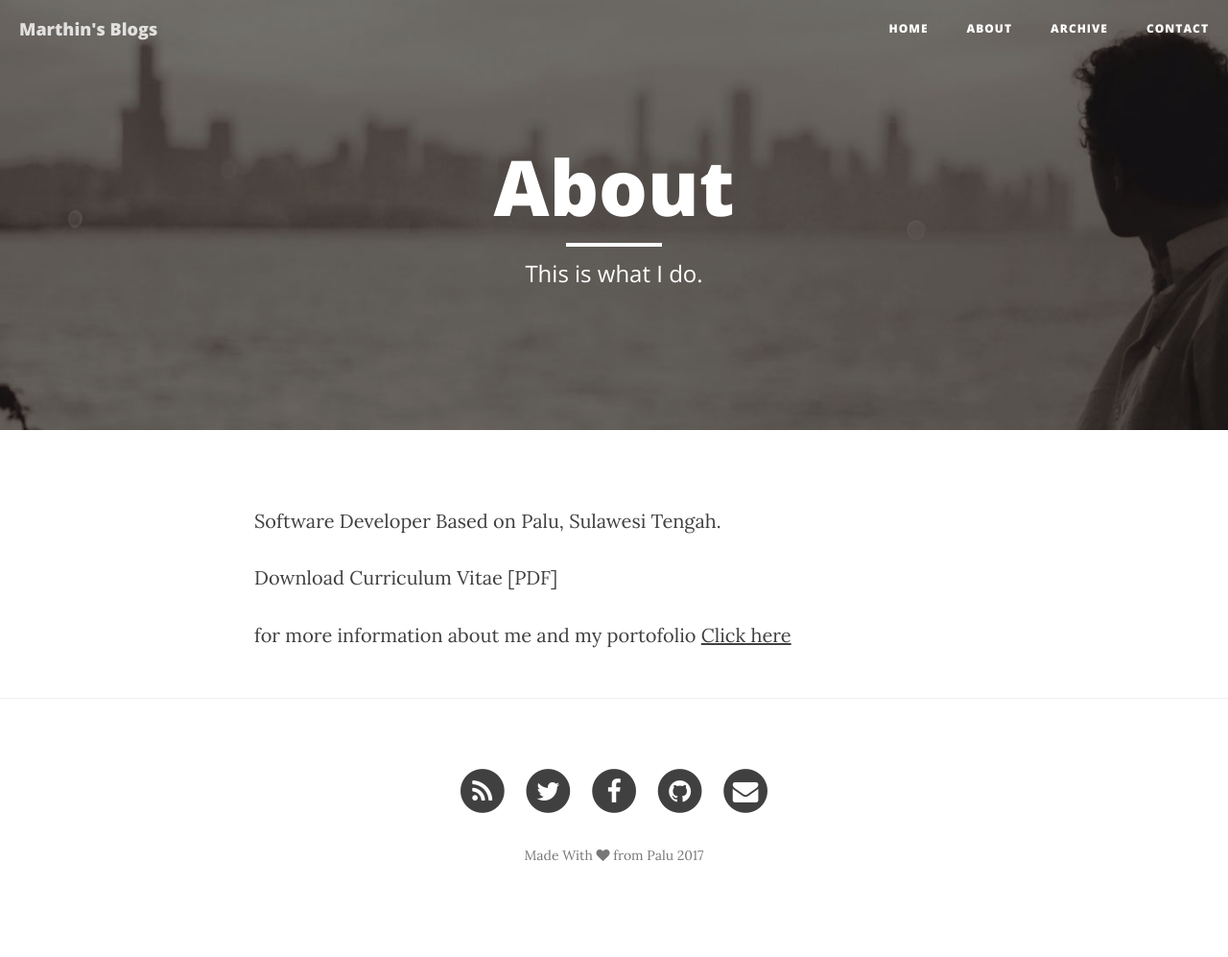
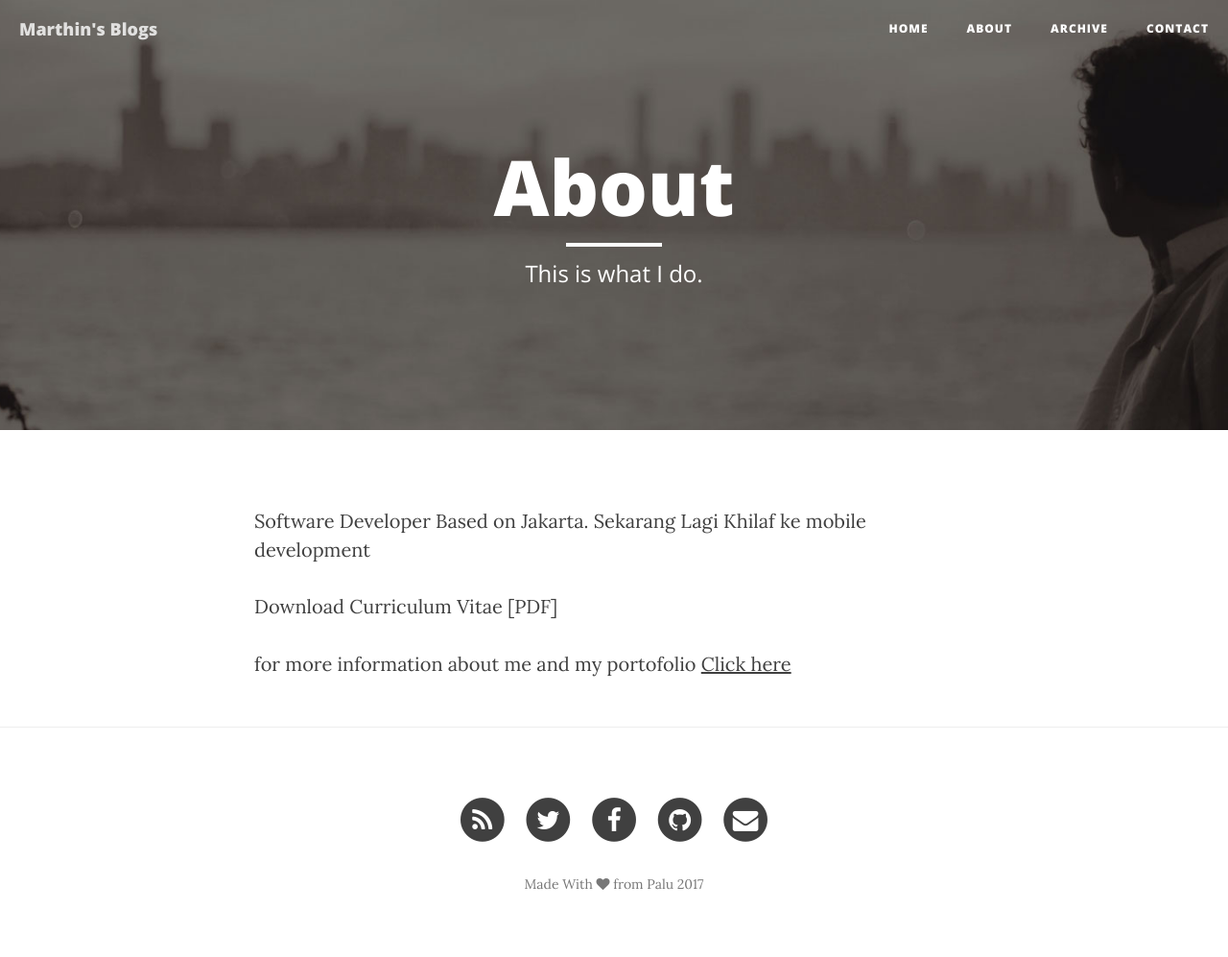
Before and after one commit to andymarthin/andymarthin.github-io, a Jekyll site: the page built from about.html, in a window 1280 px wide. Shown: the whole page at 96% size. Built offline with Jekyll 4.4.1, drawn with Linux system fonts in a browser that asks for light colours; nearby versions of some CDN libraries; before the commit the page ends 967 px from its top, so only the background shows below that.

Commit message:
update about

```diff
--- a/about.html
+++ b/about.html
@@ -5,6 +5,6 @@ description: "This is what I do."
 header-img: "img/about-bg.jpg"
 ---
 
-<p>Software Developer Based on Palu, Sulawesi Tengah.</p>
-<a href="https://www.dropbox.com/s/nj6dhfhnjn09d8l/CV%20Andy%20Marthin%20Christo%20-%20%5BEnglish%5D.pdf?dl=1">Download Curriculum Vitae [PDF]</a>
+<p>Software Developer Based on Jakarta. Sekarang Lagi Khilaf ke mobile development</p>
+<a href="https://andy.marthin.web.id">Download Curriculum Vitae [PDF]</a>
 <p>for more information about me and my portofolio <a href="http://andy.marthin.web.id">Click here</a></p>
```
